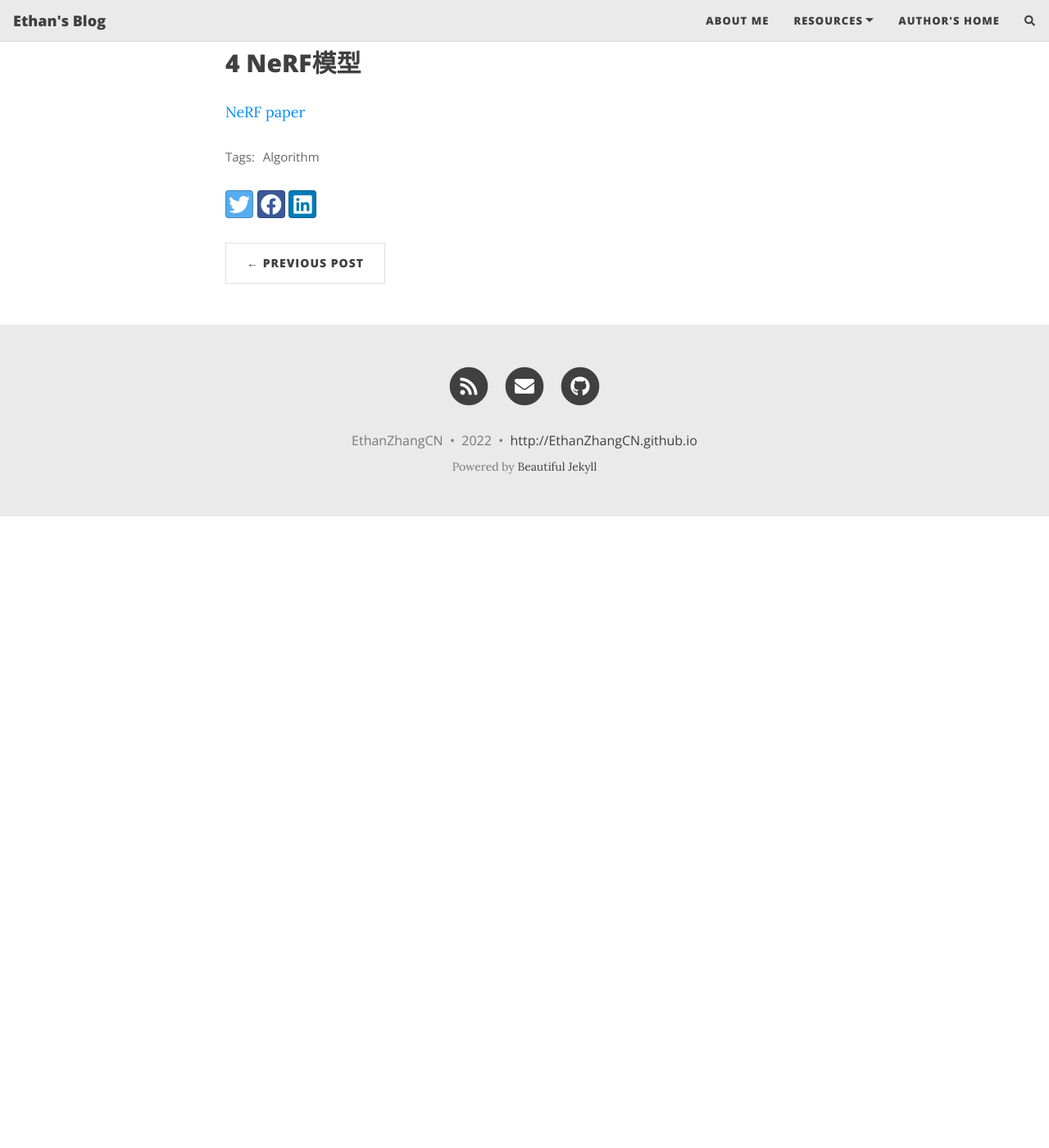
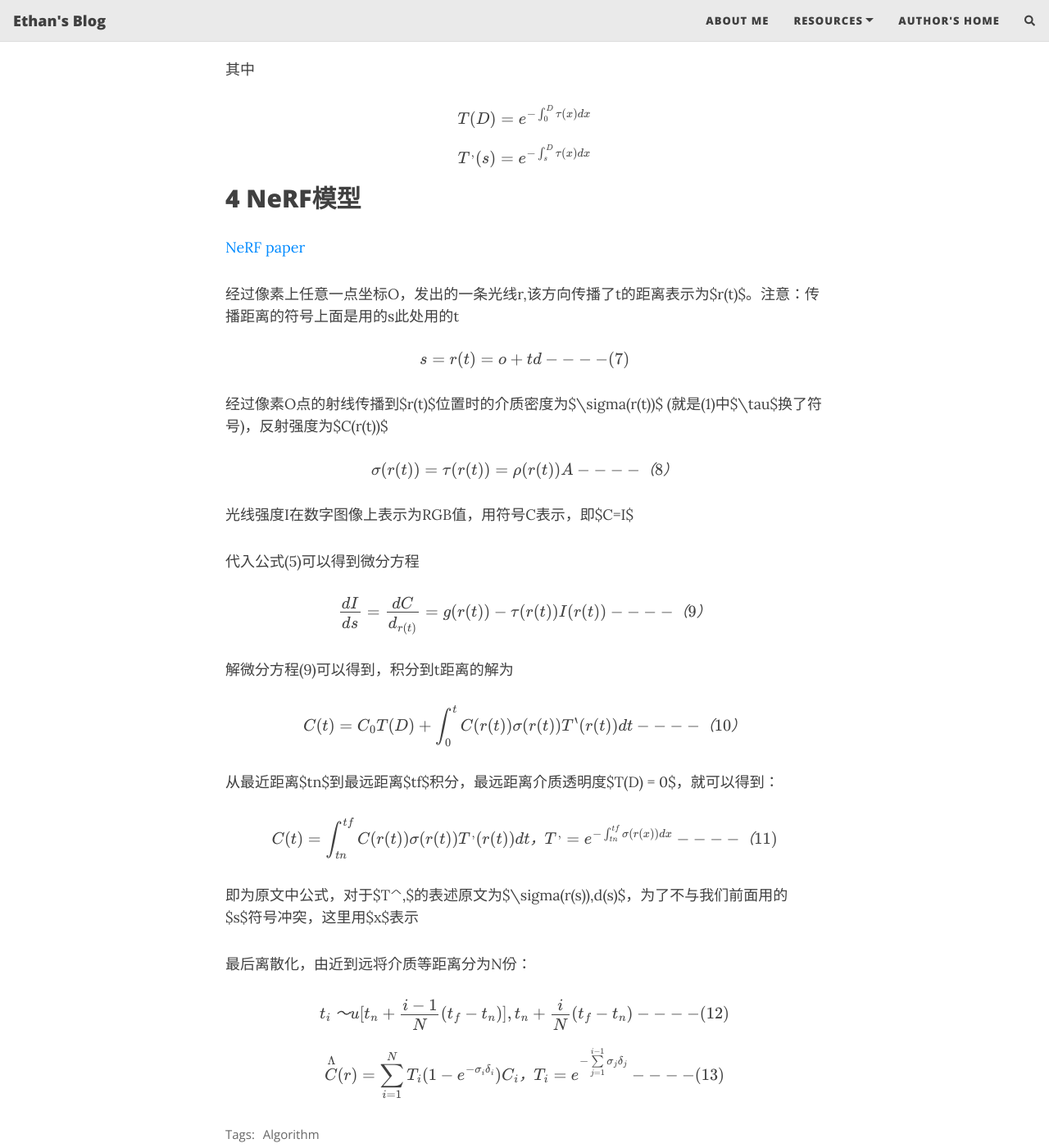
Before and after one commit to EthanZhangCN/EthanZhangCN.github.io, a Jekyll site: the page built from _posts/3D Reconstruction/2022-06-20-NeRF.md, in a window 1280 px wide and 1400 px high, scrolled down 2186 px. Shown: the whole window at 82% size. Built offline with Jekyll 4.4.1, drawn with Linux system fonts in a browser that asks for light colours; nearby versions of some CDN libraries; formulas are drawn with MathJax 3; comment, search, counter and statistics services are not loaded; before the commit the page ends 2816 px from its top, so only the background shows below that; some of the changed text lies outside the part shown.

Commit message:
complete NeRF

```diff
--- a/_posts/3D Reconstruction/2022-06-20-NeRF.md
+++ b/_posts/3D Reconstruction/2022-06-20-NeRF.md
@@ -28,9 +28,11 @@ $$\frac{dI_u}{ds}=-\rho(s)AI_u(s)=- \tau(s)I_u(s) ----（1）$$
 
 解以上微分方程（1），具体参考“一阶线性非齐次微分方程”，可以得到：
 
-$$I_u(s) = I_{u0} e^{(-\int_0^s{\tau(t)dt})}----(2)$$
+$$I_u(s) = I_{u0} e^{-\int_0^s{\tau(t)dt}}----(2)$$
 
-方程（2）表明光线穿透介质厚度为$s$时的光强度，当$s$为$0$时, 即未被介质吸收, 光强为初始光强$I_{u0}$
+$$T(s) =e^{-\int_0^s{\tau(t)dt}}$$
+
+方程（2）表明光线穿透介质厚度为$s$时的光强度，当$s$为$0$时, 即未被介质吸收, 光强为初始光强$I_{u0}$ ，T(s)可以表示为介质在s处透明度
 
 ### 2 光线纯发射模型
 假设上述模型中的小球完全透明，不吸收光，但是可以反射光。单位投影面积上发光强度为$C$，则圆柱体截面总发光强度为$NCA = \rho CAE \Delta_s$，圆柱截面单位面积发光强度为$\frac{NCA}{E}= \rho CA \Delta_s$。当$\Delta_s$无限小时，可以得到微分方程，光强用$I_v$表示：
@@ -49,14 +51,48 @@ $$\frac{dI}{ds}=\frac{d(I_u + I_v)}{ds}=g(s)- \tau(s)I_u(s)=g(s)- \tau(s)I(s)---
 
 微分方程含义：考虑吸收和漫反射，强度为$I$的光线在穿透介质厚度为$ds$的截面后的光强为$dI$
 
-解微分方程得到：
+无穷远处，全部路径积分到D距离，解微分方程得到：
 
-$$I(D) = I_0T(D) + \int_0^D{g(s)T^`(s)ds}----（6）$$
+$$I(D) =I_0e^{-\int_0^D{\tau(t)dt}} + \int_0^D{g(s)e^{-\int_s^D{\tau(x)dx}}ds}$$
+
+$$=I_0T(D) + \int_0^D{g(s)T^`(s)ds}----（6）$$
 
 其中
 
-$$T^`(s) = e^{-\int_s^D{\tau(x)dx}}$$
+$$T(D) = e^{-\int_0^D{\tau(x)dx}}$$
+
+$$T^,(s) = e^{-\int_s^D{\tau(x)dx}}$$
 
 ## 4 NeRF模型
 
 [NeRF paper](https://github.com/EthanZhangCN/Readings/blob/master/%E4%B8%89%E7%BB%B4%E9%87%8D%E5%BB%BA/implicit%20function%20based/NeRF/2003.08934.pdf)
+
+经过像素上任意一点坐标O，发出的一条光线r,该方向传播了t的距离表示为$r(t)$。注意：传播距离的符号上面是用的s此处用的t
+
+$$s=r(t)=o+td----(7)$$
+
+经过像素O点的射线传播到$r(t)$位置时的介质密度为$\sigma(r(t))$ (就是(1)中$\tau$换了符号)，反射强度为$C(r(t))$
+
+$$\sigma(r(t))=\tau(r(t))=\rho(r(t))A----（8）$$
+
+光线强度I在数字图像上表示为RGB值，用符号C表示，即$C=I$
+
+代入公式(5)可以得到微分方程
+
+$$\frac{dI}{ds}=\frac{dC}{d_{r(t)}}=g(r(t))- \tau(r(t))I(r(t))----（9）$$
+
+解微分方程(9)可以得到，积分到t距离的解为
+
+$$C(t) = C_0T(D) + \int_0^t{C(r(t))\sigma(r(t))T^`(r(t))dt}----（10）$$
+
+从最近距离$tn$到最远距离$tf$积分，最远距离介质透明度$T(D) = 0$，就可以得到：
+
+$$C(t) = \int_{tn}^{tf}{C(r(t))\sigma(r(t))T^,(r(t))dt} ， T^,=e^{-\int_{tn}^{tf}{\sigma(r(x))dx}}----（11)$$
+
+即为原文中公式，对于$T^,$的表述原文为$\sigma(r(s)),d(s)$，为了不与我们前面用的$s$符号冲突，这里用$x$表示
+
+最后离散化，由近到远将介质等距离分为N份：
+
+$$t_i~～u[t_n+\frac{i-1}{N}(t_f-t_n)],t_n+\frac{i}{N}(t_f-t_n)----(12)$$
+
+$$\overset{\Lambda} C(r) = \overset{N} {\mathop{\sum}\limits_{i=1}} T_i(1-e^{-\sigma_i\delta_i})C_i ，T_i = e^{-\overset{i-1} {\mathop{\sum}\limits_{j=1}}\sigma_j\delta_j}----(13)$$
```
